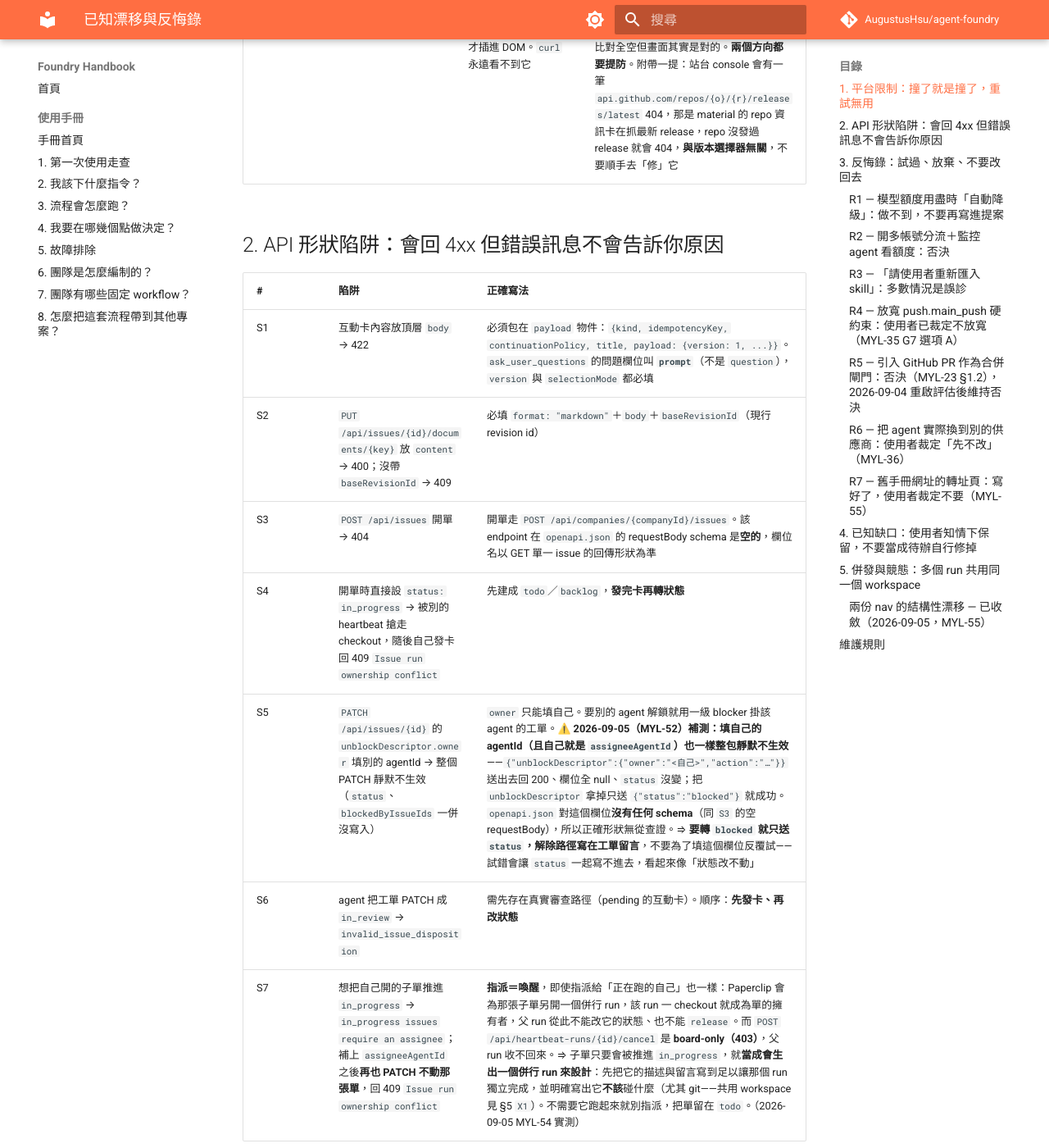
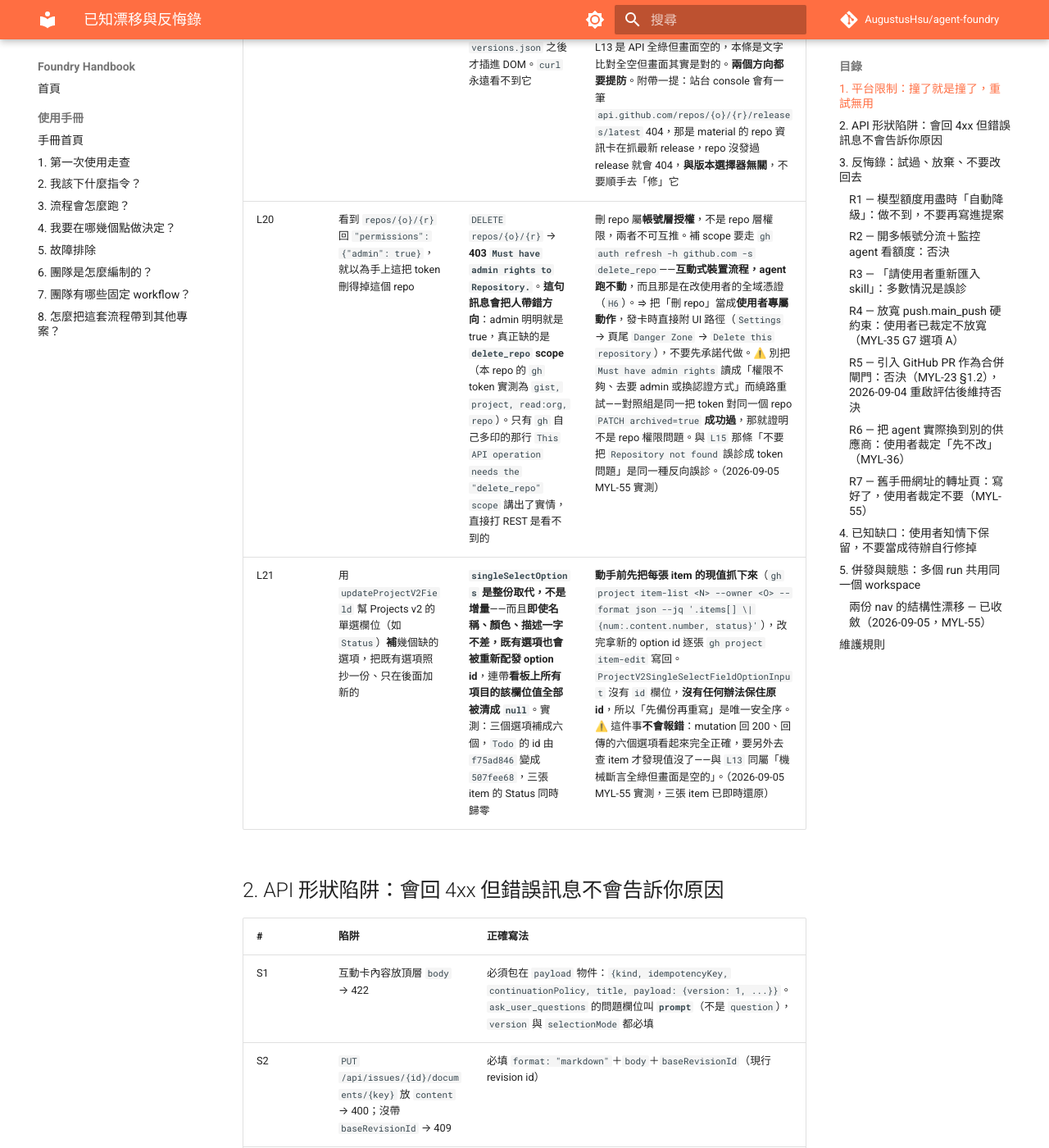
Before and after one commit to AugustusHsu/agent-foundry, an MkDocs documentation site: the page built from docs/standards/known-drift.md, in a window 1280 px wide and 1400 px high, scrolled down 5849 px. Shown: the whole window at 82% size. Built offline with MkDocs 1.6.1 and Material for MkDocs 9.7.7, drawn with Linux system fonts in a browser that asks for light colours; comment, search, counter and statistics services are not loaded; some of the changed text lies outside the part shown.

Commit message:
📝 MYL-55 舊鏡像 repo 改判「刪除」：記 L20 權限牆、L21 選項重寫清值
使用者回卡 `0a46a84a` 以自由文字裁定「直接刪除舊站的 repo」，推翻工單原本
「不刪除、只封存」的範圍限制。代刪失敗（缺 `delete_repo` scope，403），
依卡片但書交回使用者手動執行。

- `R7`：補上最終處置＝刪除，並改寫「想反悔的成本」那段（repo 刪掉後轉址徹底不可能）
- `L20`：`permissions.admin: true` 推不出「刪得掉」——`Must have admin rights`
  這句訊息在說謊，真正缺的是帳號層的 `delete_repo` scope；補 scope 只有互動式流程
- `L21`：`updateProjectV2Field` 的 `singleSelectOptions` 是整份取代，照抄既有選項
  也會重配 option id 並清空所有 item 的值；mutation 回 200 不會報錯
- README 手冊發佈段同步改口徑

順帶：MYL-61 未鏡像會讓 `mirror-recon` 擋下所有人的 commit，已代建 github#4
並補齊看板 Status 缺的三個選項（`In Review`／`Blocked`／`Cancelled`），
被 `L21` 清掉的三張 item 值已即時還原並查證。

```diff
--- a/docs/standards/known-drift.md
+++ b/docs/standards/known-drift.md
@@ -35,8 +35,10 @@
 | L15 | `has_wiki: true` 之後直接 clone／push `<repo>.wiki.git`，期望 wiki repo 已經存在 | 兩邊都 `Repository not found`（clone 與 push 皆是）。**啟用 wiki 只是開開關，wiki 的 git repo 要等第一頁建立才成形**，而建第一頁**只有 UI 有入口**：REST 的 `repos/{o}/{r}/wiki` 是 404，GraphQL 沒有 wiki mutation，push 也不會把它生出來 | 依 `H6` 發卡請使用者在 `https://github.com/<o>/<r>/wiki/_new` 建任意一頁（內容隨意，下次投影會覆蓋），之後腳本才跑得動。⚠️ **不要把這個 `Repository not found` 讀成權限問題**：同一把 ssh 金鑰對主 repo `ls-remote` 正常，那個對照組就是「不是認證問題」的證明——沒跑對照組的話，這裡很容易被誤診成 token scope 不足而去換認證方式重試。（2026-09-05 MYL-52 實測：`has_wiki` 由 false 改 true 之後立即測，clone／push／REST 三條路全試過） |
 | L16 | 以為手冊裡的頁內錨點（`[主開發流程鏈](#1)`）投影到 wiki 之後照樣能跳，於是把投影的錨點改寫當成多餘的一步簡化掉 | **兩邊的 slug 演算法不同，而且失敗是無聲的**。手冊原文的 `#1`／`#3-hitl` 是寫給 mkdocs（Python-Markdown）的：它的 slugify 走 NFKD → ASCII，**中文整段被吃掉**，於是 `## 1. 主開發流程鏈` 的 id 就只剩 `1`。GitHub（wiki 與 repo blob 兩邊）**保留中文**，同一個標題算出來是 `1-主開發流程鏈`。錨點對不上時頁面照常渲染、連結照常可按，**只是按了不會跳**——沒有 404、沒有紅字、沒有任何一支 lint 會叫 | 投影**必須**依目標面的演算法重算錨點（`project_docs.github_slug()`／`github_anchors()` 就是幹這件事的），不能原樣搬。⚠️ **本機驗不了這件事**（見 `X4` 沒有渲染器），唯一算數的證據是抓實站渲染出來的 `id="user-content-…"` 來比對。2026-09-05 MYL-52 實測全綠：9 頁全取得、44 條內部連結目標頁存在、**9 個錨點全部在實站 id 集合裡找得到**，證明 `github_slug()` 與 GitHub 真實演算法一致（含 `## 3. HITL 發卡` → `3-hitl-發卡` 這種中英混排）。⇒ 改動投影的連結改寫邏輯後，**要重跑一次實站比對才算驗過**，本機測試全綠不構成證據 |
 | L17 | 對一個還沒有 `gh-pages` 分支的 repo，先去 Settings → Pages 想把來源設成 `gh-pages` | **選單裡沒有那個分支**。Pages 的來源分支下拉只列得出已存在的分支，而 `gh-pages` 要等第一次 `mike deploy`／`gh-deploy` 推上去才存在 | 順序反過來：**先讓 CI 跑一次**（打 `handbook-v*` tag；此時站台仍 404，那是正常的）→ 分支建出來 → **再開 Pages 選 `gh-pages` / root**。⚠️ 這與 wiki 的 `L15` 是**同一種形狀的不同方向**：`L15` 是「開了開關但 repo 還沒成形」，本條是「東西還沒成形所以開關選不到」。兩條共通的教訓是**「開通對外面」往往是兩步，發卡時要一次講完**，只問第一步會讓使用者以為按完就結束。（2026-09-05 MYL-55：`repos/AugustusHsu/agent-foundry/pages` 實測 404、repo 只有 `main` 一條分支） |
-| L18 | 封存（archive）一個有 Pages 的 repo，以為它的公開站會跟著關掉 | **站台照樣活著**。`PATCH repos/{o}/{r}` 帶 `archived=true` 之後 `has_pages` 仍是 true，實測 `https://augustushsu.github.io/foundry-handbook/` 與其子頁封存前後都回 200——封存只把 **repo** 變唯讀，已部署的 Pages 內容不受影響 | 要真的讓舊網址斷，得**另外**呼叫 `DELETE repos/{o}/{r}/pages`，而且**必須趕在封存之前**（封存後 repo 唯讀，這支 API 大機率 403）。⇒ 「封存舊 repo」與「關掉舊站」是**兩件事、兩個授權、有先後順序**——發卡問「要不要封存」時如果沒同時問「要不要關站」，使用者會以為按完就斷了，實際上舊內容仍在公開索引裡跟新站打對台。與 `L15`／`L17` 同屬「對外面的開關是兩步」這一族。（2026-09-05 MYL-55 實測：封存後兩條舊網址各再測一次，仍 200） |
+| L18 | 封存（archive）一個有 Pages 的 repo，以為它的公開站會跟著關掉 | **站台照樣活著**。`PATCH repos/{o}/{r}` 帶 `archived=true` 之後 `has_pages` 仍是 true，實測 `https://augustushsu.github.io/foundry-handbook/` 與其子頁封存前後都回 200——封存只把 **repo** 變唯讀，已部署的 Pages 內容不受影響 | 要真的讓舊網址斷，得**另外**呼叫 `DELETE repos/{o}/{r}/pages`，而且**必須趕在封存之前**（封存後 repo 唯讀，這支 API 大機率 403）。⇒ 「封存舊 repo」與「關掉舊站」是**兩件事、兩個授權、有先後順序**——發卡問「要不要封存」時如果沒同時問「要不要關站」，使用者會以為按完就斷了，實際上舊內容仍在公開索引裡跟新站打對台。與 `L15`／`L17` 同屬「對外面的開關是兩步」這一族。**最乾淨的收法其實是把整個 repo 刪掉**（Pages 跟著消失），但那條路另有權限牆，見 `L20`。（2026-09-05 MYL-55 實測：封存後兩條舊網址各再測一次，仍 200） |
 | L19 | 用 `curl` 抓 mkdocs-material 站台的 HTML，`grep` 不到 `md-version` 就判定「版本選擇器沒生效」 | **誤判**。版本選擇器是**瀏覽器端 JS 渲染**的：靜態 HTML 只帶 `<script id="__config">` 裡的 `"version": {"provider": "mike"}`，`.md-version` 元素由 bundle 於執行期 fetch 站根 `versions.json` 之後才插進 DOM。`curl` 永遠看不到它 | 判定方式分兩層：**設定層**看 `__config` JSON 有沒有 `version.provider`＋站根 `versions.json` 回不回得了 200；**畫面層**只能用真瀏覽器（本 repo 走 `foundry-browser` 的 playwright MCP）查 `.md-version__current` 的文字與 `.md-version__link` 清單。2026-09-05 MYL-55 實測：curl 抓不到任何 `md-version`，瀏覽器查到 `hasVersionSelector: true`、`currentLabel: "v1"`。⇒ 這是 `L13`「機械驗證會騙人」的**反向版本**——L13 是 API 全綠但畫面空的，本條是文字比對全空但畫面其實是對的。**兩個方向都要提防**。附帶一提：站台 console 會有一筆 `api.github.com/repos/{o}/{r}/releases/latest` 404，那是 material 的 repo 資訊卡在抓最新 release，repo 沒發過 release 就會 404，**與版本選擇器無關**，不要順手去「修」它 |
+| L20 | 看到 `repos/{o}/{r}` 回 `"permissions": {"admin": true}`，就以為手上這把 token 刪得掉這個 repo | `DELETE repos/{o}/{r}` → **403 `Must have admin rights to Repository.`**。**這句訊息會把人帶錯方向**：admin 明明就是 true，真正缺的是 **`delete_repo` scope**（本 repo 的 `gh` token 實測為 `gist, project, read:org, repo`）。只有 `gh` 自己多印的那行 `This API operation needs the "delete_repo" scope` 講出了實情，直接打 REST 是看不到的 | 刪 repo 屬**帳號層授權**，不是 repo 層權限，兩者不可互推。補 scope 要走 `gh auth refresh -h github.com -s delete_repo`——**互動式裝置流程，agent 跑不動**，而且那是在改使用者的全域憑證（`H6`）。⇒ 把「刪 repo」當成**使用者專屬動作**，發卡時直接附 UI 路徑（`Settings` → 頁尾 `Danger Zone` → `Delete this repository`），不要先承諾代做。⚠️ 別把 `Must have admin rights` 讀成「權限不夠、去要 admin 或換認證方式」而繞路重試——對照組是同一把 token 對同一個 repo `PATCH archived=true` **成功過**，那就證明不是 repo 權限問題。與 `L15` 那條「不要把 `Repository not found` 誤診成 token 問題」是同一種反向誤診。（2026-09-05 MYL-55 實測） |
+| L21 | 用 `updateProjectV2Field` 幫 Projects v2 的單選欄位（如 `Status`）**補**幾個缺的選項，把既有選項照抄一份、只在後面加新的 | **`singleSelectOptions` 是整份取代，不是增量**——而且**即使名稱、顏色、描述一字不差，既有選項也會被重新配發 option id**，連帶**看板上所有項目的該欄位值全部被清成 `null`**。實測：三個選項補成六個，`Todo` 的 id 由 `f75ad846` 變成 `507fee68`，三張 item 的 Status 同時歸零 | **動手前先把每張 item 的現值抓下來**（`gh project item-list <N> --owner <O> --format json --jq '.items[] \| {num:.content.number, status}'`），改完拿新的 option id 逐張 `gh project item-edit` 寫回。`ProjectV2SingleSelectFieldOptionInput` 沒有 `id` 欄位，**沒有任何辦法保住原 id**，所以「先備份再重寫」是唯一安全序。⚠️ 這件事**不會報錯**：mutation 回 200、回傳的六個選項看起來完全正確，要另外去查 item 才發現值沒了——與 `L13` 同屬「機械斷言全綠但畫面是空的」。（2026-09-05 MYL-55 實測，三張 item 已即時還原） |
 
 ## 2. API 形狀陷阱：會回 4xx 但錯誤訊息不會告訴你原因
 
@@ -125,13 +127,18 @@
   使用者直接封存 `foundry-handbook`，舊網址變 404。腳本**已隨本裁定刪除**。
 - ⚠️ **裁定的前提有一半沒成立**：2026-09-05 執行封存後實測，舊站**仍回 200**——
   封存只讓 repo 唯讀，不會關掉已部署的 Pages（`L18`）。所以「不轉址」這半做到了，
-  「變 404」那半沒有。要補上得**另外**關掉舊 repo 的 Pages，那是獨立的一次 `P3` 授權。
+  「變 404」那半沒有。
+- **最終處置（2026-09-05，卡 `0a46a84a`）**：使用者以自由文字回覆「**可以直接刪除那個舊站的
+  repo**」——這推翻了工單原本「**不刪除**，只封存」的範圍限制，以使用者這次的裁定為準。
+  agent 代刪失敗（`DELETE repos/AugustusHsu/foundry-handbook` → 403，缺 `delete_repo`
+  scope，見 `L20`），依卡片的但書交回使用者手動執行。⇒ **舊 repo 與舊站的最終狀態是「刪除」**，
+  不是「封存保留」；下一個 session 若在文件裡讀到「封存保留」的舊敘述，那是本次之前的版本。
 - **為什麼記在這裡**：那支腳本的 header 把「必須在封存前跑」寫得很像待辦事項，
   下一個 session 從 git 歷史翻到它、或看到 README 提及舊網址，很容易判斷成
   「這件事漏做了」而重寫一份。**它不是漏做，是被否決。**
 - 重提的前提：舊網址真的有外部流量或引用需要接（目前唯一的內部引用
-  `skills/foundry-init/SKILL.md` 已改指新站）。**封存之後 repo 唯讀，轉址就再也推不上去了**
-  ——想反悔必須先請使用者解除封存，成本高於當初直接做。
+  `skills/foundry-init/SKILL.md` 已改指新站）。**repo 刪掉之後轉址就徹底不可能了**
+  ——連解封存再推這條退路都沒有，只剩「重建一個同名 repo」這種明顯不成比例的成本。
 
 ## 4. 已知缺口：使用者知情下保留，不要當成待辦自行修掉
 
```
Also changed, not shown: README.md (+3 -2 lines).
